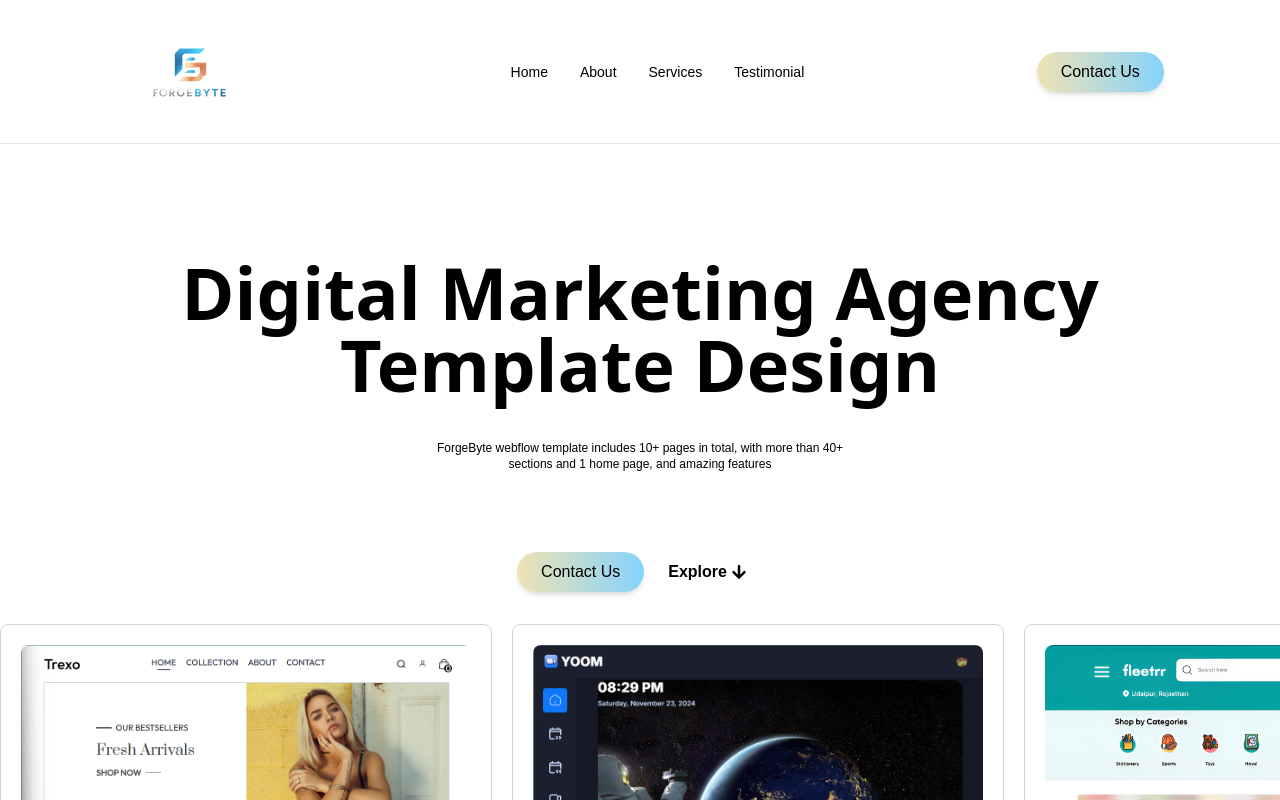
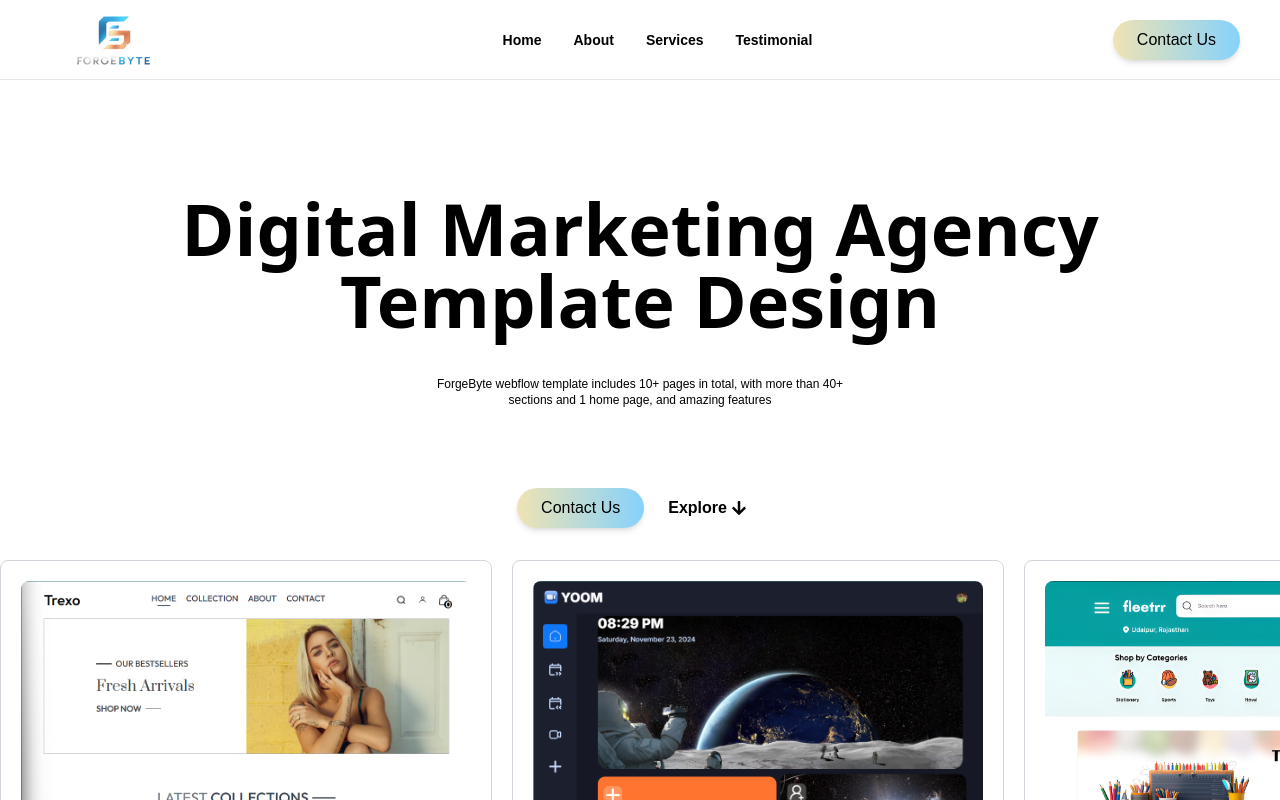
Before and after one commit to THEPIYUSHBHATT/forgebyte-2, a Next.js app: page / in a window 1280 px wide. Shown: the top 800 px of the page. Built offline with nearby package versions, Linux system fonts and the light colour scheme.

Commit message:
updated header

```diff
--- a/components/Header.jsx
+++ b/components/Header.jsx
@@ -3,46 +3,89 @@
 import Link from "next/link";
 import Image from "next/image";
 import Button from "./Button";
+import { useState } from "react";
+import { AiOutlineMenu, AiOutlineClose } from "react-icons/ai"; // Import icons for the hamburger menu
 
 const Header = () => {
+  const [isMenuOpen, setIsMenuOpen] = useState(false);
+
   return (
-      <div className="flex items-center justify-around border-b-[1px] h-36 w-full bg-[#fff] text-black">
-        <div className="flex ">
+    <div className="flex items-center justify-between px-4 md:px-10 border-b-[1px] h-20 w-full bg-[#fff] text-black">
+      {/* Logo */}
+      <div className="flex items-center">
         <Image
           src="/assets/logo.png"
           alt="ForgeByte Logo"
-            height={80} // Adjusted height
-            width={150} // Adjusted width for 4:1 ratio
+          height={80}
+          width={150}
           className="h-auto mr-3"
         />
       </div>
+
+      {/* Desktop Navigation */}
       <ul className="hidden md:flex space-x-8 text-sm font-medium">
         <li>
-            <Link className="h-[19px]" href="#home">
+          <Link href="#home" className="font-semibold">Home</Link>
+        </li>
+        <li>
+          <Link href="#about" className="font-semibold">About</Link>
+        </li>
+        <li>
+          <Link href="#services" className="font-semibold">Services</Link>
+        </li>
+        <li>
+          <Link href="#projects" className="font-semibold">Testimonial</Link>
+        </li>
+      </ul>
+
+      {/* Mobile Hamburger Menu */}
+      <div className="md:hidden flex items-center">
+        <button onClick={() => setIsMenuOpen(!isMenuOpen)} aria-label="Toggle Menu">
+          {isMenuOpen ? (
+            <AiOutlineClose size={24} />
+          ) : (
+            <AiOutlineMenu size={24} />
+          )}
+        </button>
+      </div>
+
+      {/* Contact Button */}
+      <div className="hidden md:block">
+        <Button text="Contact Us" />
+      </div>
+
+      {/* Mobile Menu */}
+      {isMenuOpen && (
+        <div className="absolute top-20 left-0 w-full bg-[#fff] text-black shadow-lg md:hidden">
+          <ul className="flex flex-col items-center space-y-4 py-6 text-sm font-medium">
+            <li>
+              <Link href="#home" onClick={() => setIsMenuOpen(false)}>
                 Home
               </Link>
             </li>
             <li>
-            <Link className="h-[19px]" href="#about">
+              <Link href="#about" onClick={() => setIsMenuOpen(false)}>
                 About
               </Link>
             </li>
             <li>
-            <Link className="h-[19px]" href="#services">
+              <Link href="#services" onClick={() => setIsMenuOpen(false)}>
                 Services
               </Link>
             </li>
             <li>
-            <Link className="h-[19px]" href="#projects">
+              <Link href="#projects" onClick={() => setIsMenuOpen(false)}>
                 Testimonial
               </Link>
             </li>
+            <li>
+              <Button text="Contact Us" />
+            </li>
           </ul>
-        <div className=" h-10">
-          <Button text="Contact Us" />
         </div>
+      )}
     </div>
-    )
+  );
 };
 
 export default Header;
```
Lines whose indentation alone changed are shown as unchanged.
